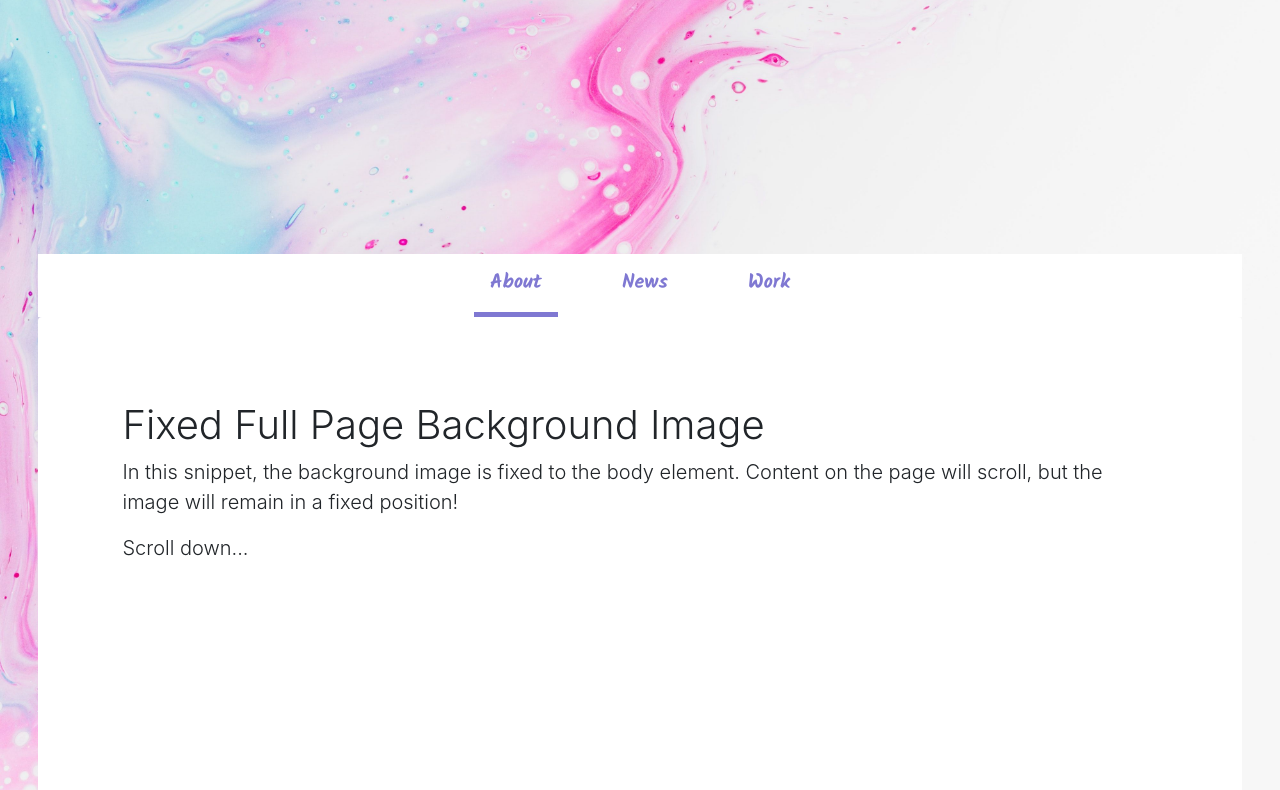
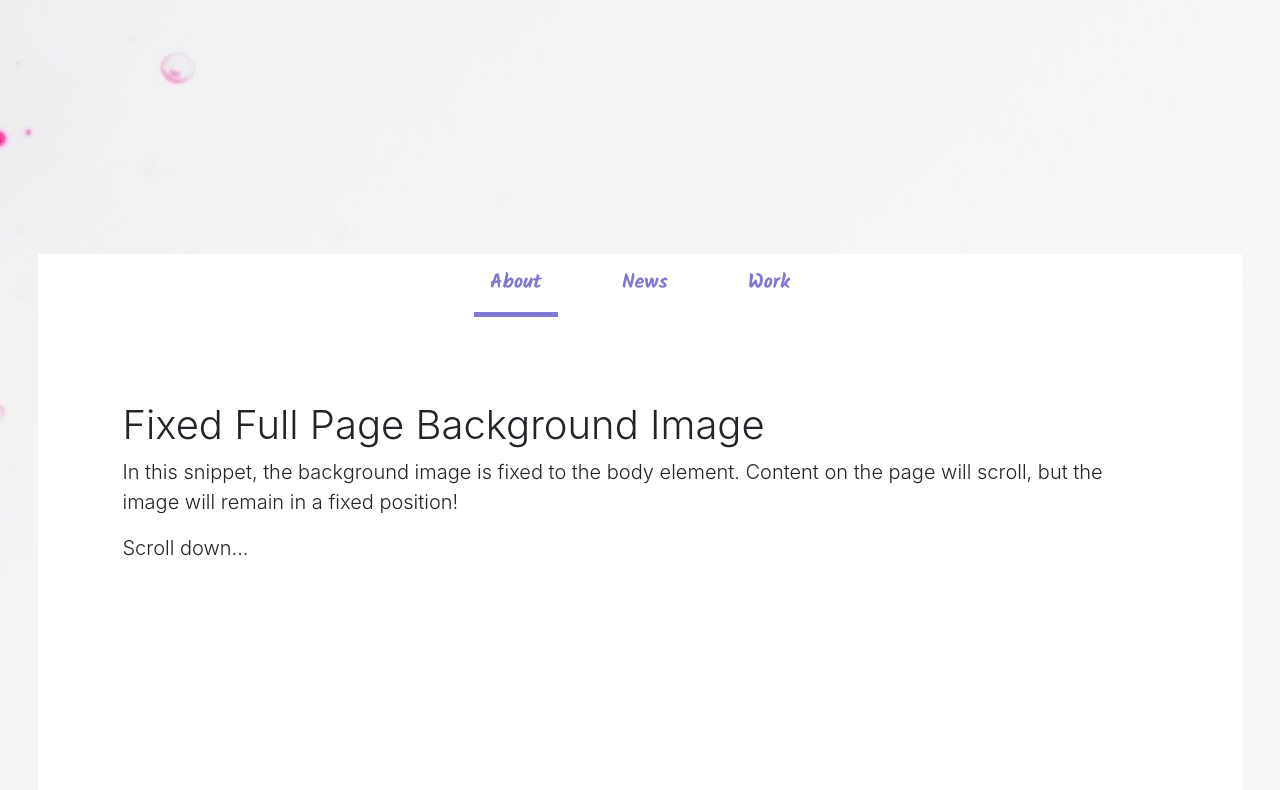
Before and after one commit to ys-carrot/portfolio, a plain HTML site: page index.html in a window 1280 px wide. Shown: the part 398-1188 px from the top of the page. Drawn offline with nearby package versions, Linux system fonts and the light colour scheme.

Commit message:
Update style.css

```diff
--- a/css/style.css
+++ b/css/style.css
@@ -3,11 +3,13 @@ body {
   height: 100%;
 }
 body {
-  background: url('/images/background.jpg') no-repeat center center fixed;
+  background: url('/images/background.jpg') no-repeat center fixed;
+/*
   -webkit-background-size: cover;
   -moz-background-size: cover;
   background-size: cover;
   -o-background-size: cover;
+*/
 }
 .contents {
     width: 100%;
```
